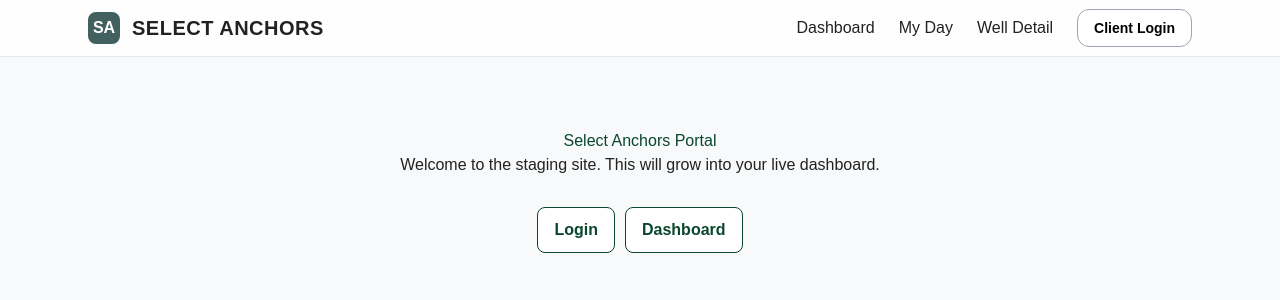
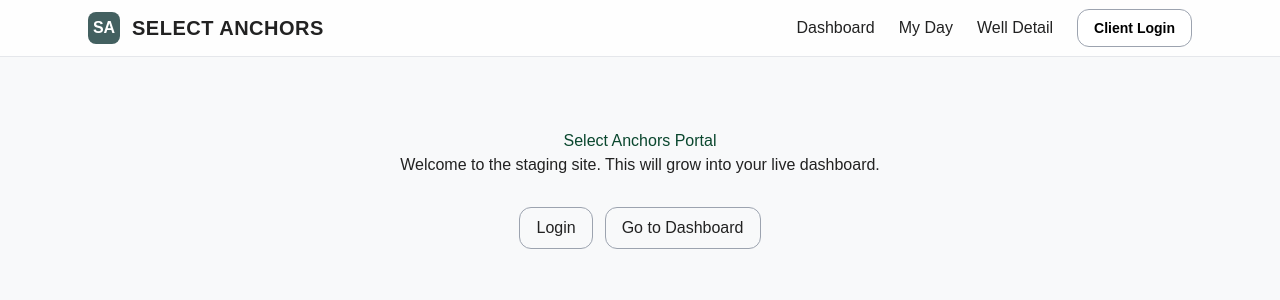
Before and after one commit to select-anchors/select-anchors-portal, a Next.js app: page / in a window 1280 px wide. Shown: the top 300 px of the page. Built offline with nearby package versions, Linux system fonts and the light colour scheme.

Commit message:
Update page.js

```diff
--- a/app/page.js
+++ b/app/page.js
@@ -5,12 +5,19 @@ export default function Home() {
       <p>Welcome to the staging site. This will grow into your live dashboard.</p>
 
       <div style={{ marginTop: "30px" }}>
-        <button>Login</button>
-        <button style={{ marginLeft: "10px" }}>Dashboard</button>
+        <a
+          href="/login"
+          className="inline-block border border-gray-400 rounded-xl px-4 py-2 hover:bg-gray-50"
+        >
+          Login
+        </a>
+        <a
+          href="/dashboard"
+          className="inline-block ml-3 border border-gray-400 rounded-xl px-4 py-2 hover:bg-gray-50"
+        >
+          Go to Dashboard
+        </a>
       </div>
     </main>
-  )
+  );
 }
-<a href="/dashboard" className="inline-block mt-6 border border-gray-400 rounded-xl px-4 py-2 hover:bg-gray-50">
-  Go to Dashboard
-</a>
```
